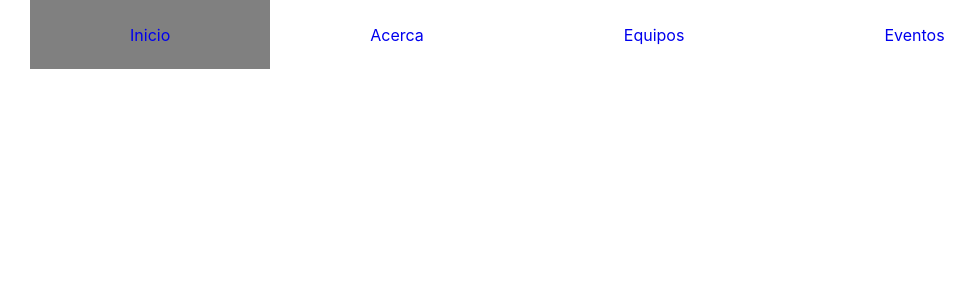
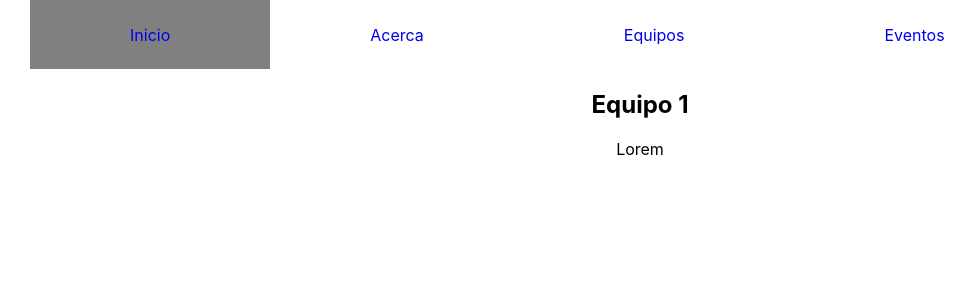
Before and after one commit to david03092005/ProyectoUnitedGoals, a React (Create React App) app: page /Equipo in a window 1280 px wide. Shown: the top 300 px of the page, without its empty margins (0-977 px from the left). Built offline with nearby package versions, Linux system fonts and the light colour scheme.

Commit message:
conexion pagina inicio

```diff
--- a/src/App.js
+++ b/src/App.js
@@ -10,6 +10,7 @@ import Home from './pages/Home/Home';
 import Acerca from './pages/Acerca/Acerca';
 import Equipos from './pages/Equipos/Equipos';
 import Eventos from './pages/Eventos/Eventos';
+import Equipo from './pages/Equipo/Equipo';
 
 function App({showModal}) {
   // const [showModal, setShowModal] = useState(true);2
@@ -25,6 +26,7 @@ function App({showModal}) {
           <Route exact path = '/Acerca' element = {<Acerca/>} />
           <Route exact path = '/Equipos' element = {<Equipos/>} />
           <Route exact path = '/Eventos' element = {<Eventos/>} />
+          <Route exact path='/Equipo' element = {<Equipo/>} />
         </Routes>
         {/* {showModal === true && <Modal cerrar={cerrarModal} />} */}
       </div>
--- a/src/components/Container/Container.js
+++ b/src/components/Container/Container.js
@@ -14,7 +14,7 @@ function Container({name}){
     // }
 
     return(
-        <Link to = "/">
+        <Link to = "/Equipo">
             <div className = {styles.container}>
                 <h2 className = {styles.titulo}> {name} </h2>
                 {/* {
--- a/src/pages/Equipo/Equipo.js
+++ b/src/pages/Equipo/Equipo.js
@@ -3,7 +3,10 @@
 function Equipo() {
     return(
         <div>
-
+            <h2>Equipo 1</h2>
+            <p>
+                Lorem
+            </p>
         </div>
     );
 }
```
